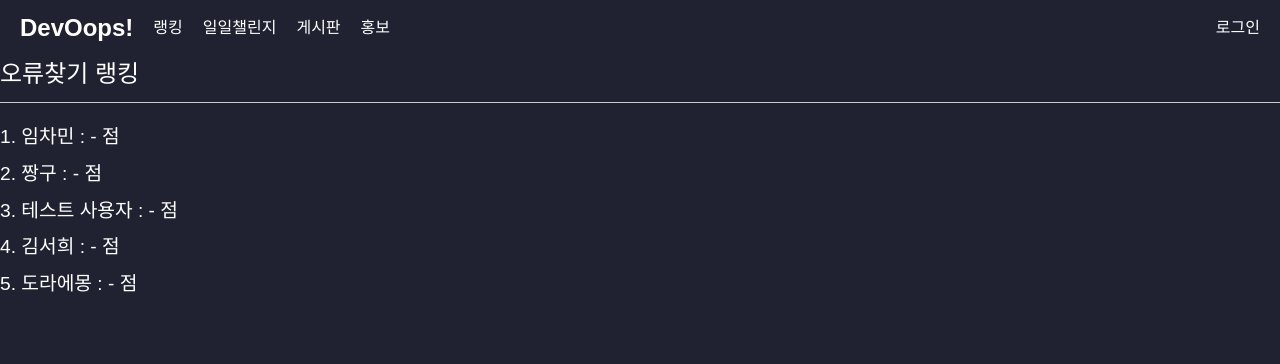
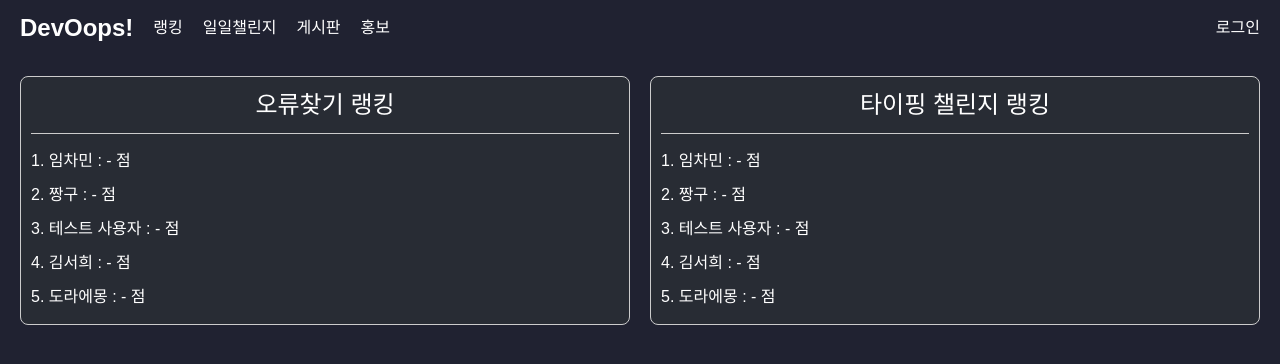
Before and after one commit to yuseong95/DevOops_New, a React (Create React App) app: page /ranking in a window 1280 px wide. Shown: the top 364 px of the page. Built offline with nearby package versions, Linux system fonts and the light colour scheme.

Commit message:
FEAT: 랭킹,스코어redux,점수계산

```diff
--- a/src/components/Results.js
+++ b/src/components/Results.js
@@ -1,6 +1,9 @@
 import { motion } from 'framer-motion';
 import { formatPercentage, formatScore } from '../utils/helpers';
 import { IoCloseCircle } from 'react-icons/io5';
+import { useDispatch } from 'react-redux';
+import { useEffect } from 'react';
+import { updateTypingGameScore } from '../redux/userActions'; // Redux 액션 가져오기
 
 const Results = ({
   state,
@@ -11,13 +14,27 @@ const Results = ({
   calScore,
   onClose, // 모달 닫기 핸들러
 }) => {
+  const dispatch = useDispatch(); // Redux dispatch 가져오기
+  const loggedInUser = JSON.parse(localStorage.getItem('loggedInUser')); // 현재 로그인된 사용자 정보
+
+  // 상태가 'finish'인 경우 점수 저장
+  useEffect(() => {
+    if (state === 'finish' && loggedInUser.id) {
+      dispatch(updateTypingGameScore(loggedInUser.id, calScore));
+    } else if (state === 'finish' && !loggedInUser.id) {
+      console.error('User ID not found in loggedInUser');
+    }
+  }, [state, loggedInUser.id, calScore, dispatch]);
+
+  // 애니메이션 설정
+  const initial = { opacity: 0, y: -50 };
+  const animate = { opacity: 1, y: 0 };
+  const exit = { opacity: 0, y: 50 };
+
+  // 상태가 'finish'가 아니면 아무것도 렌더링하지 않음
   if (state !== 'finish') {
     return null;
   }
-
-  const initial = { opacity: 0, y: -50 };
-  const animate = { opacity: 1, y: 0 };
-  const exit = { opacity: 0, y: 50 };
 
   return (
     <div className="fixed inset-0 bg-gray-800 bg-opacity-75 flex items-center justify-center z-50">
--- a/src/redux/store.js
+++ b/src/redux/store.js
@@ -1,14 +1,14 @@
-import { createStore } from "redux";
-import userReducer from "./userReducer";
-import dummyUsers from "../data/dummyUsers";
+import { createStore } from 'redux';
+import userReducer from './userReducer';
+import dummyUsers from '../data/dummyUsers';
 
 // localStorage에서 Redux 상태를 복원하는 함수
 const loadState = () => {
   try {
-    const serializedState = localStorage.getItem("reduxState");
+    const serializedState = localStorage.getItem('reduxState');
     return serializedState ? JSON.parse(serializedState) : undefined;
   } catch (err) {
-    console.error("Could not load state", err);
+    console.error('Could not load state', err);
     return undefined;
   }
 };
@@ -17,9 +17,9 @@ const loadState = () => {
 const saveState = (state) => {
   try {
     const serializedState = JSON.stringify(state);
-    localStorage.setItem("reduxState", serializedState);
+    localStorage.setItem('reduxState', serializedState);
   } catch (err) {
-    console.error("Could not save state", err);
+    console.error('Could not save state', err);
   }
 };
 
@@ -34,9 +34,11 @@ export const syncWithDummyUsers = (persistedState) => {
     const existingUser = persistedState.users.find(
       (user) => user.id === dummyUser.id
     );
-    return existingUser || dummyUser; // 기존 데이터가 있으면 사용, 없으면 dummyUsers 추가
+    return {
+      ...dummyUser,
+      ...existingUser, // 기존 데이터가 있으면 병합
+    };
   });
-
   return { ...persistedState, users: mergedUsers };
 };
 
@@ -46,7 +48,7 @@ const store = createStore(userReducer, persistedState);
 
 // 상태 변경 시 localStorage에 저장
 store.subscribe(() => {
-  console.log("Redux 상태 변경:", store.getState());
+  console.log('Redux 상태 변경:', store.getState());
   saveState(store.getState());
 });
 
--- a/src/redux/userActions.js
+++ b/src/redux/userActions.js
@@ -1,11 +1,18 @@
-export const UPDATE_SCORE = "UPDATE_SCORE";
-export const RESET_SCORES = "RESET_SCORES";
-export const SYNC_USERS = "SYNC_USERS";
+export const UPDATE_SCORE = 'UPDATE_SCORE';
+export const UPDATE_Typing_Game_SCORE = 'UPDATE_Typing_Game_SCORE';
+export const RESET_SCORES = 'RESET_SCORES';
+export const SYNC_USERS = 'SYNC_USERS';
 
 // 점수 업데이트
 export const updateScore = (userId, score) => ({
   type: UPDATE_SCORE,
   payload: { userId, score },
+});
+
+// 타이핑 챌린지 점수 업데이트
+export const updateTypingGameScore = (userId, typingGameScore) => ({
+  type: UPDATE_Typing_Game_SCORE,
+  payload: { userId, typingGameScore },
 });
 
 // 점수 초기화
--- a/src/redux/userReducer.js
+++ b/src/redux/userReducer.js
@@ -1,32 +1,48 @@
-import dummyUsers from "../data/dummyUsers";
-
+import dummyUsers from '../data/dummyUsers';
 const initiState = {
   users: dummyUsers.map((user) => ({
     ...user,
     errorGameScore: -1,
+    typingGameScore: -1,
   })),
 };
 
 const userReducer = (state = initiState, action) => {
   switch (action.type) {
-    case "UPDATE_SCORE":
+    case 'UPDATE_SCORE':
       return {
         ...state,
         users: state.users.map((user) =>
           user.id === action.payload.userId
-            ? { ...user, errorGameScore: action.payload.score }
+            ? {
+                ...user,
+                errorGameScore: action.payload.score,
+              }
             : user
         ),
       };
-    case "RESET_SCORES":
+    case 'UPDATE_Typing_Game_SCORE':
+      return {
+        ...state,
+        users: state.users.map((user) =>
+          user.id === action.payload.userId
+            ? {
+                ...user,
+                typingGameScore: action.payload.typingGameScore,
+              }
+            : user
+        ),
+      };
+    case 'RESET_SCORES':
       return {
         ...state,
         users: state.users.map((user) => ({
           ...user,
           errorGameScore: -1,
+          typingGameScore: -1,
         })),
       };
-    case "SYNC_USERS":
+    case 'SYNC_USERS':
       return {
         ...state,
         users: action.payload,
--- a/src/routes/RankingPage.js
+++ b/src/routes/RankingPage.js
@@ -1,47 +1,82 @@
-import React from "react";
-import { useSelector } from "react-redux";
-import "./css/RankingPage.css"; // 스타일링 파일
+import React from 'react';
+import { useSelector } from 'react-redux';
+import './css/RankingPage.css'; // 스타일링 파일
 
 const RankingPage = () => {
   const users = useSelector((state) => state.users);
-  const currentUser = JSON.parse(localStorage.getItem("loggedInUser")); // 현재 로그인한 사용자 가져오기
+  const currentUser = JSON.parse(localStorage.getItem('loggedInUser')); // 현재 로그인한 사용자 가져오기
 
-  // 점수 순으로 정렬
-  const sortedUsers = [...users].sort(
+  // 오류찾기 점수 순으로 정렬
+  const sortedErrorGameUsers = [...users].sort(
     (a, b) => (b.errorGameScore || 0) - (a.errorGameScore || 0)
   );
 
-  // 현재 로그인한 사용자의 랭킹과 점수 찾기
-  const currentUserIndex = sortedUsers.findIndex(
+  // 타이핑 챌린지 점수 순으로 정렬
+  const sortedTypingGameUsers = [...users].sort(
+    (a, b) => (b.typingGameScore || 0) - (a.typingGameScore || 0)
+  );
+
+  // 현재 로그인한 사용자의 랭킹과 점수 찾기 (오류찾기)
+  const currentErrorGameIndex = sortedErrorGameUsers.findIndex(
     (user) => user.id === currentUser?.id
   );
-  const currentUserScore =
-    currentUserIndex !== -1
-      ? sortedUsers[currentUserIndex].errorGameScore
+  const currentErrorGameScore =
+    currentErrorGameIndex !== -1
+      ? sortedErrorGameUsers[currentErrorGameIndex].errorGameScore
+      : null;
+
+  // 현재 로그인한 사용자의 랭킹과 점수 찾기 (타이핑 챌린지)
+  const currentTypingGameIndex = sortedTypingGameUsers.findIndex(
+    (user) => user.id === currentUser?.id
+  );
+  const currentTypingGameScore =
+    currentTypingGameIndex !== -1
+      ? sortedTypingGameUsers[currentTypingGameIndex].typingGameScore
       : null;
 
   return (
-    <div>
+    <div className="ranking-page">
+      {/* 오류찾기 랭킹 */}
+      <div className="ranking-section">
         <h2>오류찾기 랭킹</h2>
-      {/* 로그인 상태일 때만 개인 점수 및 랭킹 표시 */}
-      {currentUser && currentUserScore !== null && (
+        {currentUser && currentErrorGameScore !== null && (
           <p>
-          My: {currentUserScore}점 (현재 {currentUserIndex + 1}위)
+            My: {currentErrorGameScore}점 (현재 {currentErrorGameIndex + 1}위)
           </p>
         )}
-
-      {/* 랭킹 리스트 */}
         <ul className="ranking-list">
-        {sortedUsers.map((user, index) => (
+          {sortedErrorGameUsers.map((user, index) => (
             <li
               key={user.id}
-            className={user.id === currentUser?.id ? "highlight" : ""}
+              className={user.id === currentUser?.id ? 'highlight' : ''}
             >
-            {index + 1}. {user.name} :{" "}
-            {user.errorGameScore === -1 ? "-" : user.errorGameScore} 점
+              {index + 1}. {user.name} :{' '}
+              {user.errorGameScore === -1 ? '-' : user.errorGameScore} 점
             </li>
           ))}
         </ul>
+      </div>
+
+      {/* 타이핑 챌린지 랭킹 */}
+      <div className="ranking-section">
+        <h2>타이핑 챌린지 랭킹</h2>
+        {currentUser && currentTypingGameScore !== null && (
+          <p>
+            My: {currentTypingGameScore}점 (현재 {currentTypingGameIndex + 1}위)
+          </p>
+        )}
+        <ul className="ranking-list">
+          {sortedTypingGameUsers.map((user, index) => (
+            <li
+              key={user.id}
+              className={user.id === currentUser?.id ? 'highlight' : ''}
+            >
+              {index + 1}. {user.name} :{' '}
+              {user.typingGameScore === -1 ? '-' : user.typingGameScore} 점
+            </li>
+          ))}
+        </ul>
+      </div>
     </div>
   );
 };
--- a/src/routes/css/RankingPage.css
+++ b/src/routes/css/RankingPage.css
@@ -1,14 +1,35 @@
+.ranking-page {
+  display: flex;
+  justify-content: space-between;
+  align-items: flex-start;
+  gap: 20px; /* 좌우 공간 간격 */
+  margin: 20px;
+}
+
+.ranking-section {
+  flex: 1; /* 화면을 절반으로 나누기 위한 설정 */
+  padding: 10px;
+  border: 1px solid #ccc;
+  border-radius: 8px;
+  background-color: #282c34;
+}
+
+.ranking-section h2 {
+  text-align: center;
+  font-size: 1.5rem;
+  margin-bottom: 10px;
+}
+
 .ranking-list {
   list-style-type: none;
   padding: 0;
 }
 
 .ranking-list li {
-  margin: 8px 0;
-  font-size: 1.2rem;
+  padding: 5px 0;
 }
 
-.ranking-list li.highlight {
-  color: gold;
+.highlight {
   font-weight: bold;
+  color: #dfe53f;
 }
--- a/src/utils/helpers.js
+++ b/src/utils/helpers.js
@@ -19,13 +19,14 @@ export const countErrors = ({ actual, expected }) => {
 export const calcutateScore = ({ errors, total }) => {
   if (total > 0) {
     const corrects = total - errors;
-    if (total - errors < 0) return 0;
-    return (
-      total * (corrects / total) * (corrects / total) * (corrects / total) * 50
-    );
+    if (corrects < 0) return 0; // 오타 수정
+    const score =
+      total * (corrects / total) * (corrects / total) * (corrects / total) * 50;
+    return parseFloat(score.toFixed(2)); // 소수점 2자리로 반올림
   }
   return 0;
 };
+
 export const calculateAccuracyPercentage = ({ errors, total }) => {
   if (total > 0) {
     const corrects = total - errors;
```
Also changed, not shown: src/data/dummyUsers.js (+45 -40 lines), src/utils/code.txt (deleted), 1 other file (tests, documents, lock files or other folders). Lines whose indentation alone changed are shown as unchanged.
